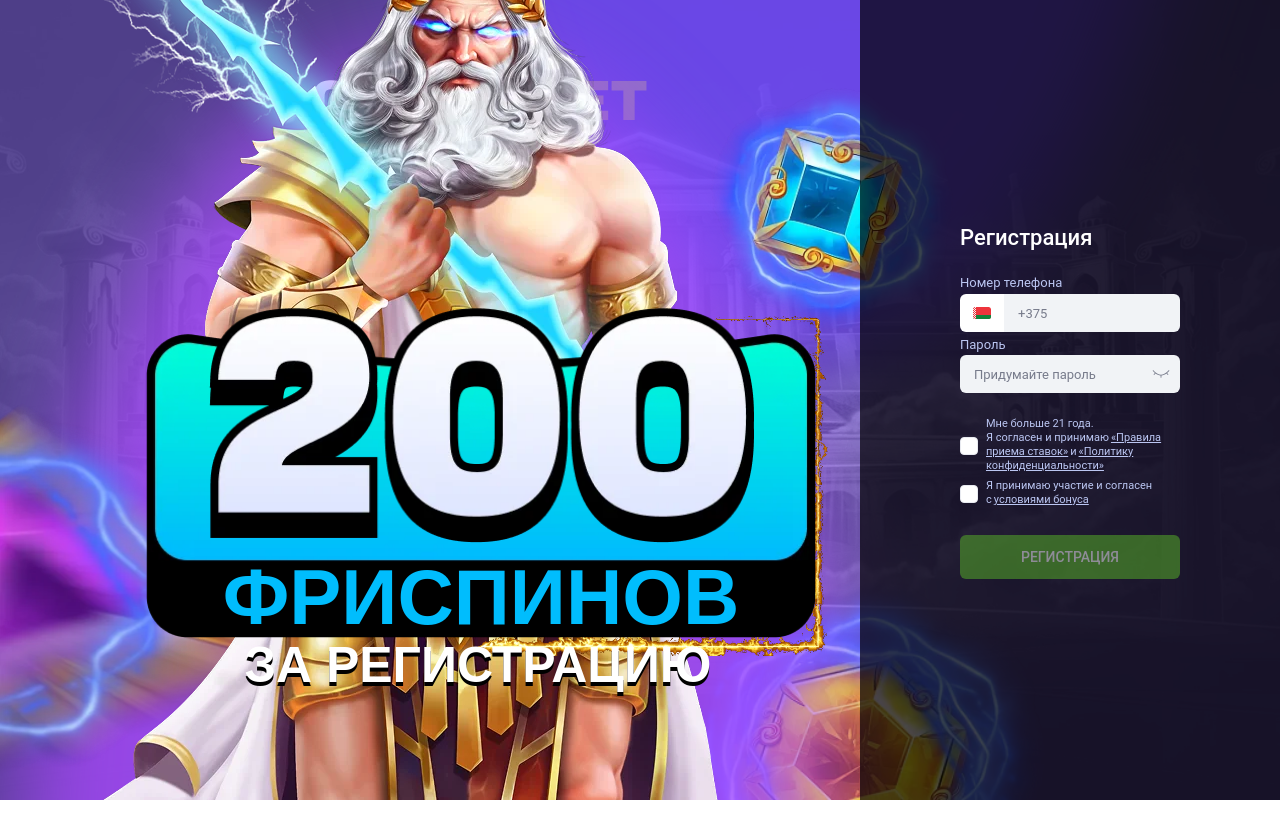
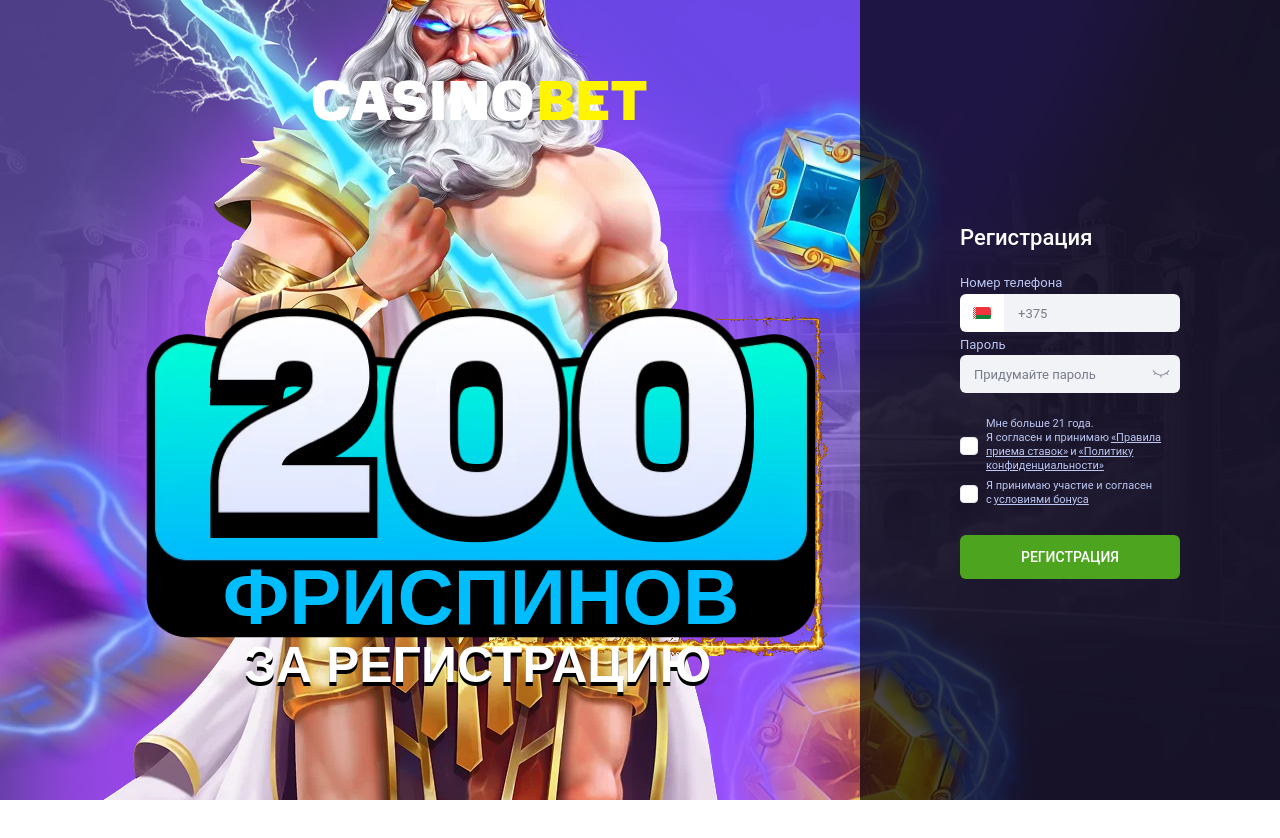
Before and after one commit to Ramosok/max-line-test, a React (Vite) app: page / in a window 1280 px wide. Shown: the top 838 px of the page. Built offline with nearby package versions, Linux system fonts and the light colour scheme; a web font is replaced by a local one.

Commit message:
[FE-1]: add

```diff
--- a/src/app/styles/index.css
+++ b/src/app/styles/index.css
@@ -53,11 +53,6 @@
   -webkit-overflow-scrolling: touch;
 }
 
-ul[class],
-ol[class] {
-  padding: 0;
-}
-
 input {
   border: none;
   padding: 0;
@@ -86,15 +81,7 @@
 h2,
 h3,
 h4,
-p,
-ul[class],
-ol[class],
-li,
-figure,
-figcaption,
-blockquote,
-dl,
-dd {
+p {
   margin: 0;
 }
 
@@ -110,11 +97,6 @@
 #root {
   min-height: 100vh;
   text-rendering: optimizeSpeed;
-}
-
-ul[class],
-ol[class] {
-  list-style: none;
 }
 
 a:not([class]) {
--- a/src/components/BonusBlock/index.tsx
+++ b/src/features/BonusBlock/index.tsx
@@ -2,7 +2,7 @@
 
 export const BonusBlock = () => {
   return (
-    <div className="relative left-0 top-0 z-[3] flex h-auto flex-col items-center justify-center contain-layout contain-paint 768:left-12 768:top-[20vh]">
+    <div className="968:scale-75 relative left-0 top-0 z-[3] flex h-auto scale-100 flex-col items-center justify-center contain-layout contain-paint 768:left-32 768:top-[20vh] 768:scale-[60%] 1024:left-12 1024:scale-100">
       <div className="mt-[35px] flex h-[170px] w-[420px] items-center justify-center bg-FLAME_BG bg-cover bg-center bg-no-repeat pl-1.5 768:h-[340px] 768:w-[820px]">
         <img
           className="absolute top-[27px] w-[280px] object-contain object-center 768:w-[545px]"
--- a/src/components/Title/index.tsx
+++ b/src/features/Title/index.tsx
@@ -2,7 +2,7 @@
 
 export const Title: FC = () => {
   return (
-    <div className="ml-0 mt-9 w-full text-center 768:ml-[100px] 768:mt-20">
+    <div className="relative z-[3] ml-0 mt-9 w-full text-center 768:ml-[300px] 768:mt-20 1024:ml-[100px]">
       <svg
         className="mr-1.5 inline-block h-[21px] w-fit 768:h-full"
         width="220"
--- a/src/shared/ui/Button/index.tsx
+++ b/src/shared/ui/Button/index.tsx
@@ -16,7 +16,7 @@
         className={clsx(
           !disabled && 'hover:bg-green-light active:bg-green-muted',
           className,
-          'flex w-full items-center justify-center rounded-md bg-green p-3.5 text-sm font-medium uppercase leading-4 text-white transition-colors disabled:cursor-not-allowed disabled:opacity-50',
+          'flex w-full items-center justify-center rounded-md bg-green p-3.5 text-sm font-medium uppercase leading-4 text-white transition-colors disabled:cursor-not-allowed disabled:bg-green-muted',
           isLoading && 'cursor-wait',
         )}
         {...props}
--- a/src/widgets/Form/index.tsx
+++ b/src/widgets/Form/index.tsx
@@ -50,7 +50,7 @@
   };
 
   return (
-    <article className="z-[3] flex h-[45vh] min-h-[426px] w-full flex-col items-center self-end rounded-t-3xl bg-purple-darkest px-[50px] pt-[30px] contain-layout contain-paint 768:h-full 768:w-[400px] 768:justify-center 768:rounded-none 768:bg-black_07 768:p-[50px] 768:pt-0 1024:w-[480px] 1024:p-[100px] 1280:w-[580px]">
+    <article className="z-[3] flex h-[45vh] min-h-[426px] w-full min-w-[400px] flex-col items-center self-end rounded-t-3xl bg-purple-darkest px-[50px] pt-[30px] contain-layout contain-paint 768:h-full 768:w-[400px] 768:justify-center 768:rounded-none 768:bg-black_07 768:p-[50px] 768:pt-0 1024:w-[480px] 1024:p-[60px] 1280:w-[580px] 1280:p-[100px]">
       <h2 className="mb-4 w-full text-[22px] font-medium text-white">Регистрация</h2>
       <form autoComplete="off" onSubmit={handleSubmit(handleSubmitForm)}>
         <InputPhone
--- a/tailwind.config.cjs
+++ b/tailwind.config.cjs
@@ -41,11 +41,10 @@
         568: '568px',
         640: '640px',
         768: '768px',
+        968: '968',
         1024: '1024px',
         1280: '1280px',
-        1440: '1440px',
         1920: '1920px',
-        2560: '2560px',
       },
     },
   },
```
Also changed, not shown: src/App.tsx (+4 -4 lines), src/features/ImagesBlock/index.tsx (renamed from src/components/ImagesBlock/index.tsx), src/features/Wrapper/index.tsx (renamed from src/components/Wrapper/index.tsx), 1 other file (tests, documents, lock files or other folders).
